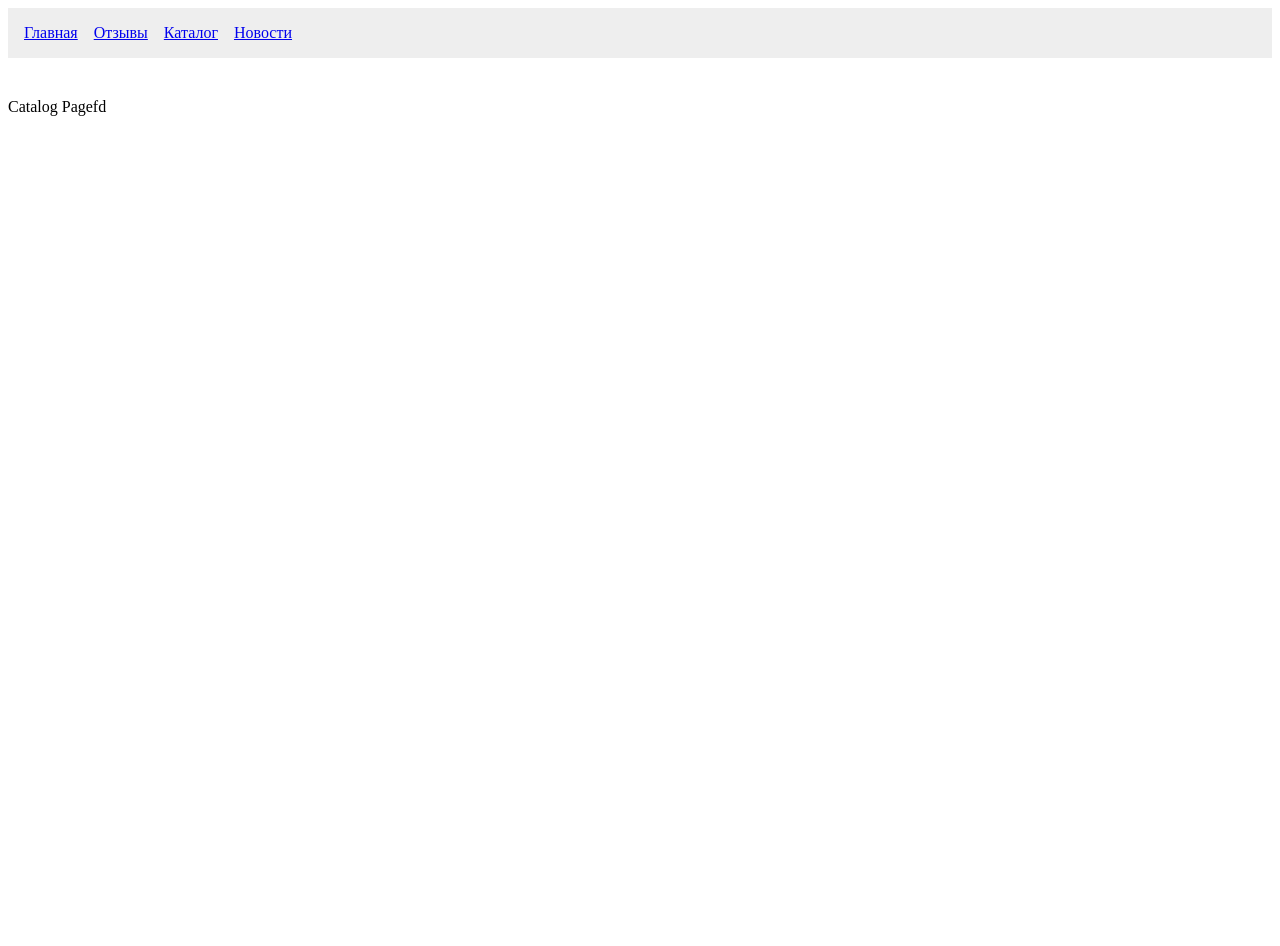
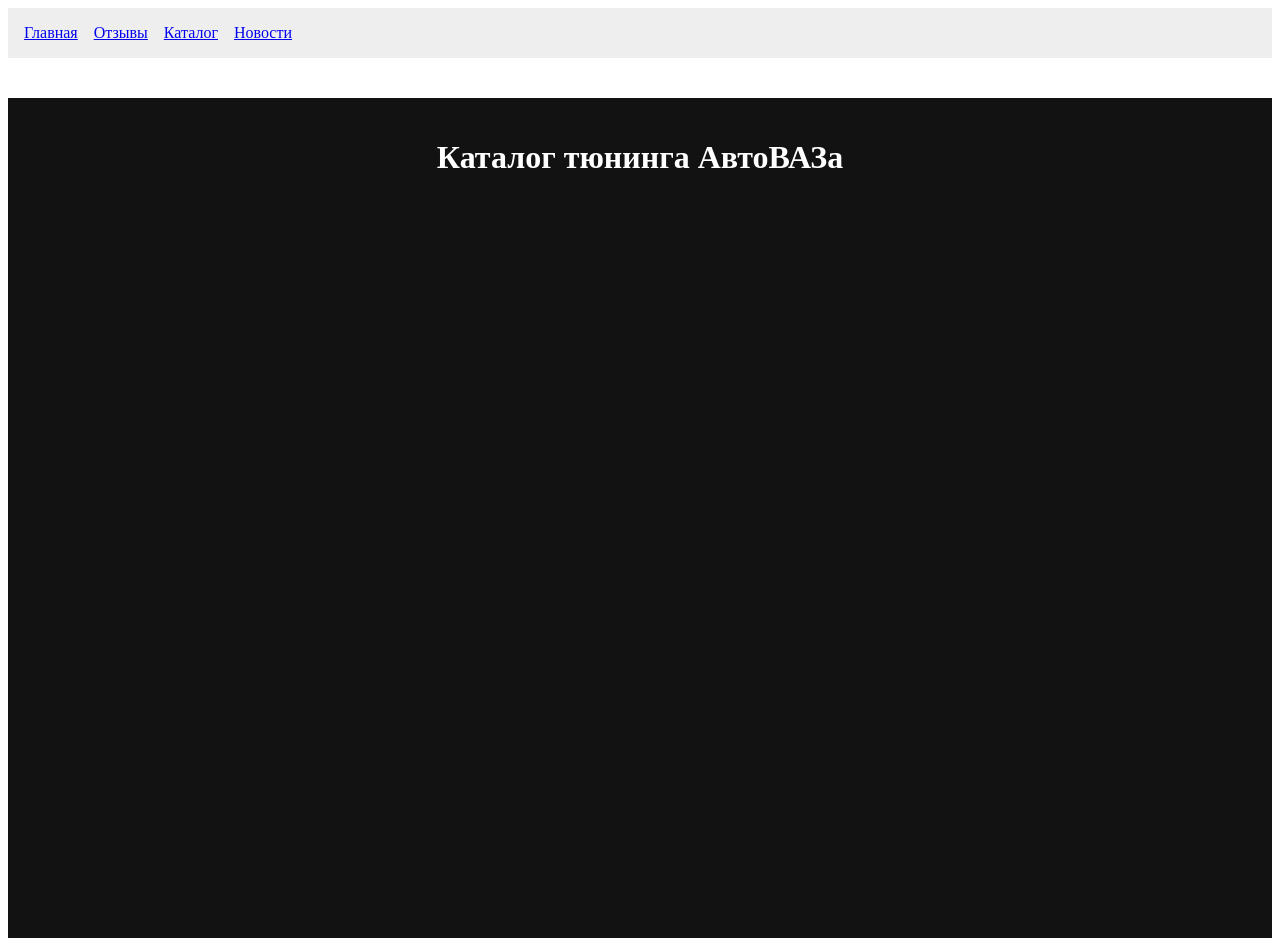
Before and after one commit to zollate/volosnikova, a React (Vite) app: page /catalog in a window 1280 px wide. Before the commit the page ends 800 px from the top, so only its background shows below. Built offline with nearby package versions, Linux system fonts and the light colour scheme.

Commit message:
добавлена страница каталога с заголовком

```diff
--- a/src/App.jsx
+++ b/src/App.jsx
@@ -4,7 +4,7 @@
 import Home from "./pages/Home";
 import ReviewsPage from "./pages/ReviewsPage";
 import Catalog from "./pages/Catalog";
-import News from "./pages/News/News.jsx";
+import News from "./pages/News/News";
 
 
 function App() {
--- a/src/pages/Catalog/Catalog.jsx
+++ b/src/pages/Catalog/Catalog.jsx
@@ -1,11 +1,12 @@
-import './Catalog.scss'
+import './Catalog.scss';
+import CatalogCard from '../../components/CatalogCard';
 
 const Catalog = () => {
   return (
     <div className="catalog">
-      Catalog Pagefd
+      <h1 className="catalog__title">Каталог тюнинга АвтоВАЗа</h1>
     </div>
-  )
+  );
 }
 
-export default Catalog
+export default Catalog;
--- a/src/pages/Catalog/Catalog.scss
+++ b/src/pages/Catalog/Catalog.scss
@@ -1,3 +1,11 @@
 .catalog {
+  padding: 20px;
+  background-color: #121212;
+  min-height: 100vh;
+  color: white;
 
+  &__title {
+    text-align: center;
+    margin-bottom: 24px;
+  }
 }
```
